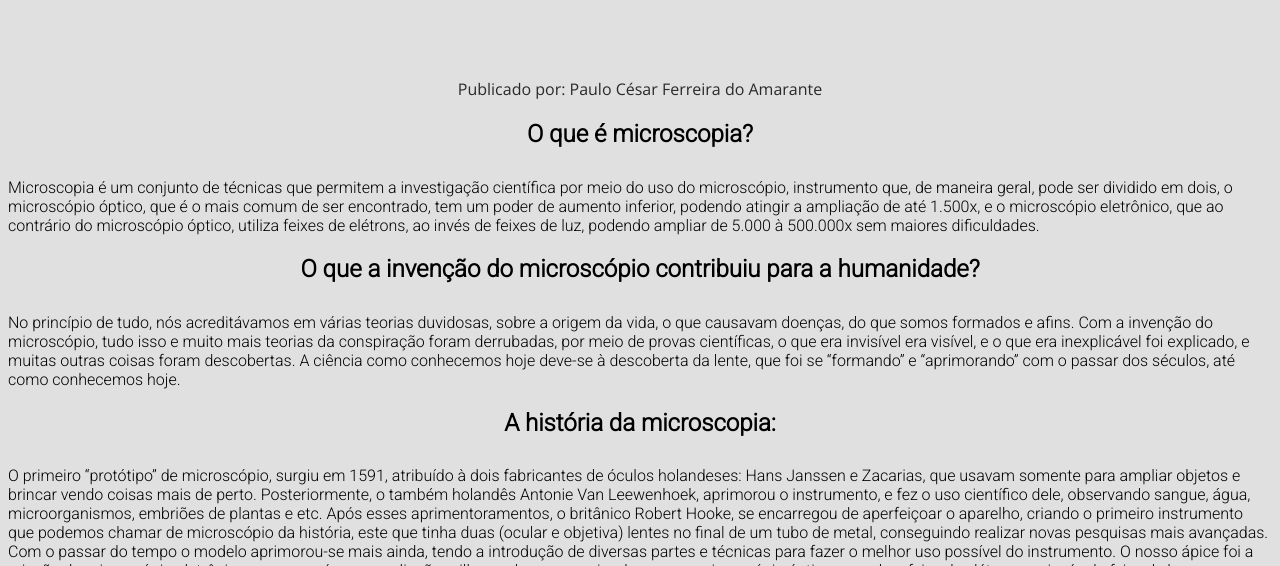
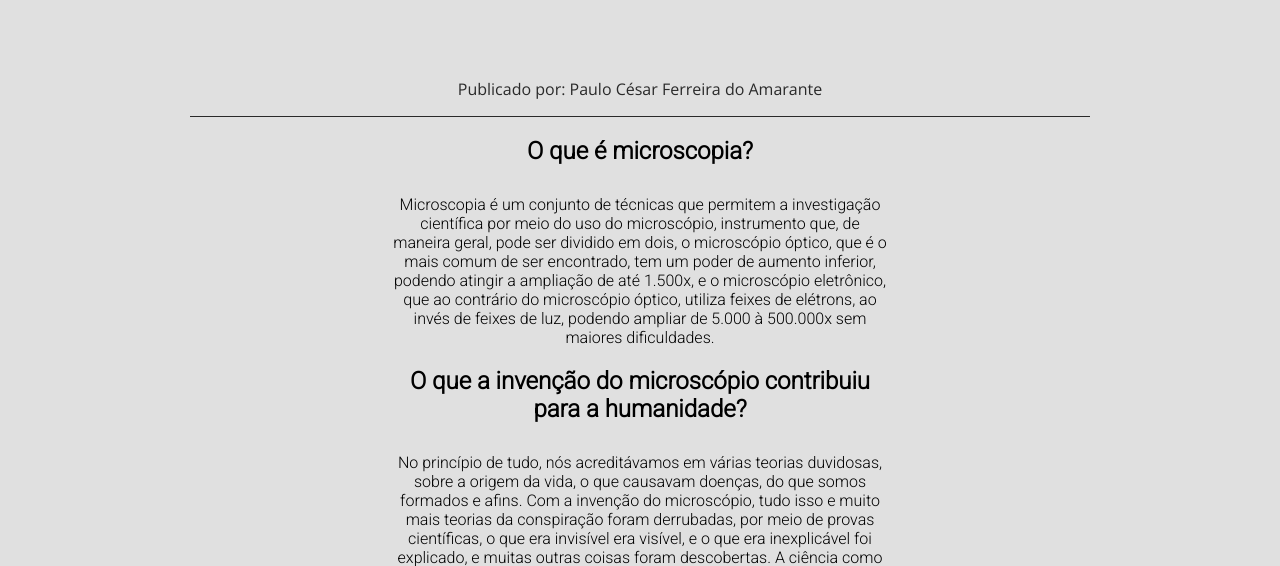
Before and after one commit to plxulo/treino-styling-microscopia, a plain HTML site: page Página genérica.html in a window 1280 px wide. Shown: the part 386-952 px from the top of the page. Drawn offline with nearby package versions, Linux system fonts and the light colour scheme.

Commit message:
changed article id to main

```diff
--- a/Página genérica.html
+++ b/Página genérica.html
@@ -22,19 +22,19 @@
                 <p>Publicado por: Paulo César Ferreira do Amarante</p>
             </section>
         </article>
-        <article>
-            <section id='introducao'>
+        <article id='main'>
+            <section>
                 <h2 id='nome-do-tema'>O que é microscopia?</h2>
                 <p>
                 Microscopia é um conjunto de técnicas que permitem a investigação científica por meio do uso do microscópio, instrumento que, de maneira geral, pode ser dividido em dois, o microscópio óptico, que é o mais comum de ser encontrado, tem um poder de aumento inferior, podendo atingir a ampliação de até 1.500x, e o microscópio eletrônico, que ao contrário do microscópio óptico, utiliza feixes de elétrons, ao invés de feixes de luz, podendo ampliar de 5.000 à 500.000x sem maiores dificuldades.
                 </p>
             </section>
-            <section id='contribuicao'>
+            <section>
                 <h2>O que a invenção do microscópio contribuiu para a humanidade?</h2>
                 <p>No princípio de tudo, nós acreditávamos em várias teorias duvidosas, sobre a origem da vida, o que causavam doenças, do que somos formados e afins. Com a invenção do microscópio, tudo isso e muito mais teorias da conspiração foram derrubadas, por meio de provas científicas, o que era invisível era visível, e o que era inexplicável foi explicado, e muitas outras coisas foram descobertas. A ciência como conhecemos hoje deve-se à descoberta da lente, que foi se “formando” e “aprimorando” com o passar dos séculos, até como conhecemos hoje.
                 </p>
             </section>
-            <section id='historia'>
+            <section>
                 <h2>A história da microscopia:</h2>
                 <p>
                     O primeiro “protótipo” de microscópio, surgiu em 1591, atribuído à dois fabricantes de óculos holandeses: Hans Janssen e Zacarias, que usavam somente para ampliar objetos e brincar vendo coisas mais de perto.
```
